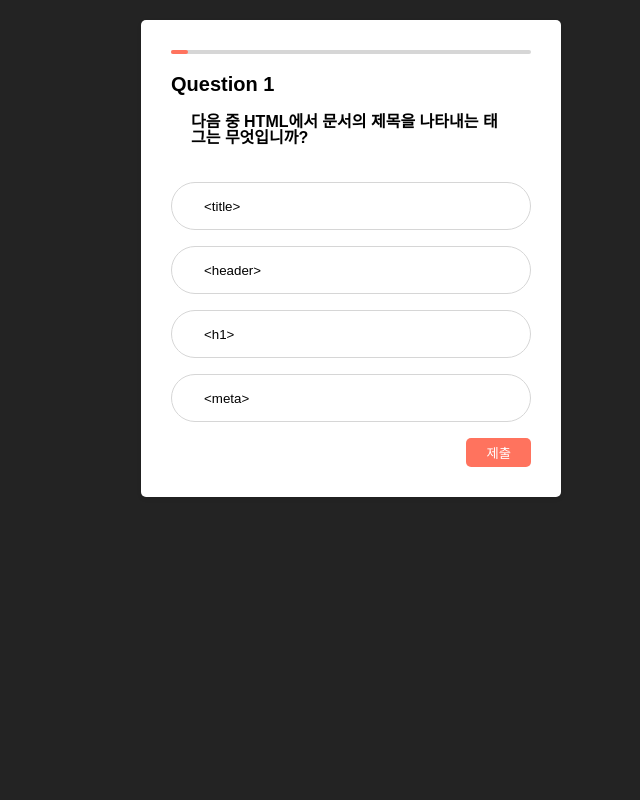
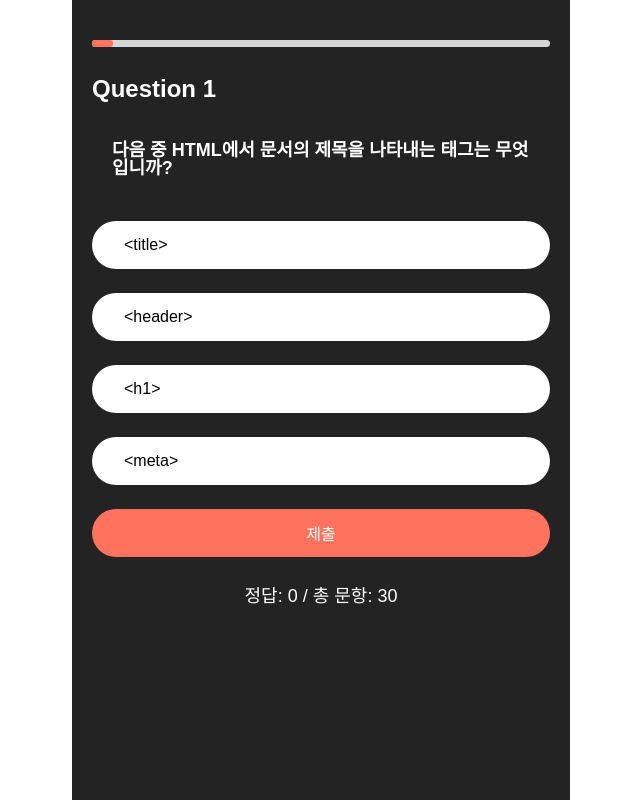
Before and after one commit to ssumanlife/FEPick, a React (Vite) app: page / in a window 1280 px wide. Both pictures are taken after a click on the button "HTML5". Shown: the whole page, without its empty margins (319-959 px from the left). Built offline with nearby package versions, Linux system fonts and the light colour scheme.

Commit message:
feat/quiz

```diff
--- a/package.json
+++ b/package.json
@@ -14,7 +14,8 @@
     "@emotion/styled": "^11.13.0",
     "react": "^18.3.1",
     "react-dom": "^18.3.1",
-    "react-router-dom": "^6.26.2"
+    "react-router-dom": "^6.26.2",
+    "zustand": "^5.0.0-rc.2"
   },
   "devDependencies": {
     "@eslint/js": "^9.9.0",
--- a/src/App.tsx
+++ b/src/App.tsx
@@ -12,5 +12,8 @@ function App() {
 
 export default App
 const wrapper = css`
-  width: 400px;
+  max-width: 498px;
+  min-height: 100vh;
+  margin: 0 auto;
+  background-color: #232323;
 `
--- a/src/Home.tsx
+++ /dev/null
@@ -1,27 +0,0 @@
-import { data } from "@/data/mockData"
-import Button from "@/components/Button"
-import { QuizCategory } from "@/types/quizType"
-import { css } from "@emotion/react"
-
-const Home = () => {
-  const category: QuizCategory[] = Object.keys(data) as QuizCategory[]
-
-  return (
-    <div>
-      <h1>DevQuiz</h1>
-      <Button>{category[1]}</Button>
-      <Button>{category[2]}</Button>
-      <Button>{category[0]}</Button>
-      <Button>{category[4]}</Button>
-      <Button>{category[3]}</Button>
-      <Button>{category[5]}</Button>
-    </div>
-  )
-}
-
-export default Home
-
-// const wrapper = css`
-//   max-width: 900px;
-//   background-color: orange;
-// `
--- a/src/components/Button.tsx
+++ b/src/components/Button.tsx
@@ -4,15 +4,16 @@ import { QuizCategory } from "@/types/quizType"
 
 interface ButtonProps {
   children: QuizCategory
+  bgColor: string
 }
-const Button = ({ children }: ButtonProps) => {
+const Button = ({ children, bgColor }: ButtonProps) => {
   const navigate = useNavigate()
 
   const handleCategoryClick = (category: string) => {
     navigate(`/${category}?questionId=1`)
   }
   return (
-    <button css={btn} onClick={() => handleCategoryClick(children)}>
+    <button css={btn(bgColor)} onClick={() => handleCategoryClick(children)}>
       {children}
     </button>
   )
@@ -20,12 +21,20 @@ const Button = ({ children }: ButtonProps) => {
 
 export default Button
 
-const btn = css`
-  width: 100%;
-  height: 80px;
-  background-color: #fff;
-  margin: 1.5rem 0;
+const btn = (bgColor: string) => css`
+  width: 90%;
+  height: 50px;
+  background-color: #${bgColor};
+  margin: 1.5em 0;
   border-radius: 1rem;
-  font-size: 2em;
+  font-size: 1em;
   font-weight: 700;
+  transition: all 0.2s ease-in-out;
+  :hover {
+    transform: scale(1.05);
+  }
+  ${bgColor === "000" &&
+  `
+    color: #fff;
+  `}
 `
--- a/src/components/Questions.tsx
+++ b/src/components/Questions.tsx
@@ -2,17 +2,20 @@ import { useState, useEffect } from "react"
 import { css } from "@emotion/react"
 import { useLocation, useNavigate, useParams } from "react-router-dom"
 import { QuestionData } from "@/types/quizType"
+import useNumOfCorrectStore from "@/stores/useNumOfCorrectStore"
 
 interface QuestionsProps {
   selectedQuestion: QuestionData
   setStop: (stop: boolean) => void
+  stop: boolean
 }
 
-const Questions = ({ selectedQuestion, setStop }: QuestionsProps) => {
+const Questions = ({ selectedQuestion, setStop, stop }: QuestionsProps) => {
   const [checkedIndex, setCheckedIndex] = useState<number | null>(null)
   const [checkedOption, setCheckedOption] = useState<string | null>(null)
   const [correctIndex, setCorrectIndex] = useState<number | null>(null)
   const [correct, setCorrect] = useState<boolean | null>(null)
+  const incrementCorrect = useNumOfCorrectStore((state) => state.incrementCorrect)
   const { category } = useParams()
   const location = useLocation()
   const navigate = useNavigate()
@@ -35,9 +38,11 @@ const Questions = ({ selectedQuestion, setStop }: QuestionsProps) => {
   }
 
   const handleSubmit = () => {
+    if (!checkedIndex) return
     if (checkedOption === selectedQuestion.answer) {
       setCorrect(true)
       setStop(true)
+      incrementCorrect()
     } else {
       setCorrect(false)
       setStop(true)
@@ -45,9 +50,18 @@ const Questions = ({ selectedQuestion, setStop }: QuestionsProps) => {
     }
   }
 
+  if (stop && correct === null) {
+    setCorrect(false)
+    setCorrectIndex(selectedQuestion.options.findIndex((o) => o === selectedQuestion.answer))
+  }
+
   const handleNext = () => {
     const nextId = Number(questionId) + 1
-    navigate(`/${category}?questionId=${nextId}`)
+    if (nextId === 31) {
+      navigate("/clearQuiz")
+    } else {
+      navigate(`/${category}?questionId=${nextId}`)
+    }
   }
 
   return (
@@ -65,8 +79,8 @@ const Questions = ({ selectedQuestion, setStop }: QuestionsProps) => {
         ))}
       </ul>
       <div css={{ display: "flex", justifyContent: "end" }}>
-        {correct ? (
-          <button css={[submitBtn, { marginLeft: "10px" }]} onClick={handleNext}>
+        {stop ? (
+          <button css={submitBtn} onClick={handleNext}>
             다음
           </button>
         ) : (
@@ -90,41 +104,49 @@ const itemWrapper = (
   display: flex;
   align-items: center;
   background: #fff;
-  border: 1px solid #d6d6d6;
   border-radius: 50px;
   height: 3rem;
   width: 100%;
   padding-left: 2rem;
-  margin: 1rem 0;
+  margin: 1.5rem 0;
+  font-size: 1rem;
   transition: all 0.2s ease-in-out;
   ${checkedIndex === index &&
   correct === null &&
   `
-    border: 2px solid #f75e43;
+    border: 3px solid #f75e43;
+    transform: scale(1.05);
   `}
   ${checkedIndex === index &&
   correct === true &&
   `
-    border: 1px solid #21c501;
+    background: #6ffd52;
+    transform: scale(1.05);
+    border: 3px solid #42ad2d;
   `}
   ${checkedIndex === index &&
   correct === false &&
   `
-    border: 1px solid #ff0000;
+    background: #d92727;
   `}
   ${correctIndex === index &&
   correct === false &&
   `
-    border: 1px solid #21c501;
+    background: #6ffd52;
+    transform: scale(1.05);
+    border: 3px solid #42ad2d;
   `}
 `
 
 const submitBtn = css`
+  width: 100%;
+  height: 3rem;
   background-color: #ff735e;
   color: #fff;
   border: none;
-  border-radius: 5px;
+  border-radius: 50px;
   padding: 5px 20px;
+  font-size: 1rem;
   cursor: pointer;
   &:hover {
     background-color: #f75e43;
--- a/src/components/Quiz.tsx
+++ b/src/components/Quiz.tsx
@@ -4,11 +4,14 @@ import { useLocation, useParams } from "react-router-dom"
 import Questions from "@/components/Questions"
 import { data } from "@/data/mockData"
 import { DataType } from "@/types/quizType"
+import useNumOfCorrectStore from "@/stores/useNumOfCorrectStore"
 
 const Quiz = () => {
   const [stop, setStop] = useState(false)
   const [startTime, setStartTime] = useState<number | null>(null)
   const [elapsedTime, setElapsedTime] = useState(0)
+  const [timeover, setTimeOver] = useState(false)
+  const numOfCorrect = useNumOfCorrectStore((state) => state.numOfCorrect)
   const { category } = useParams()
   const location = useLocation()
 
@@ -17,42 +20,57 @@ const Quiz = () => {
   useEffect(() => {
     setStartTime(performance.now())
     setStop(false)
+    setElapsedTime(0)
   }, [questionId])
 
   useEffect(() => {
-    if (stop) {
-      const currentTime = performance.now()
-      const timeElapsed = Math.min((currentTime - (startTime || 0)) / 1000, 60)
-      setElapsedTime(timeElapsed)
+    if (!stop) {
+      const interval = setInterval(() => {
+        const currentTime = performance.now()
+        const timeElapsed = Math.min((currentTime - (startTime || 0)) / 1000, 60)
+        setElapsedTime(timeElapsed)
+      }, 100)
+
+      return () => clearInterval(interval)
     }
   }, [stop, startTime])
 
-  const calcualteWidth = () => {
+  const calculateWidth = () => {
     const percent = (elapsedTime / 60) * 100
-    return (percent / 100) * 100
+    return percent
   }
 
-  let width = 0
-  if (stop) {
-    width = calcualteWidth()
-  }
+  const width = calculateWidth()
+
+  useEffect(() => {
+    if (width >= 100 && !stop) {
+      setStop(true)
+      setTimeOver(true)
+    }
+  }, [width, stop])
+
   if (!category) {
     return <p>해당 데이터가 존재하지 않습니다.</p>
   }
 
   const selectedQuestion = data[category as keyof DataType].find((q) => q.id === String(questionId))
+  const answersNum = data[category as keyof DataType].length
 
   if (!selectedQuestion) {
     return <p>해당 질문이 존재하지 않습니다.</p>
   }
   return (
-    <section css={pageWarapper}>
-      <div css={{ display: "flex" }}>
+    <section css={{ width: "100%" }}>
+      <div css={{ display: "flex", flexDirection: "column" }}>
         <div css={questionArea}>
           <div css={timeBar(stop, width)}> </div>
-          <h1 css={{ fontSize: "20px" }}>Question {selectedQuestion.id}</h1>
-          <h1 css={{ padding: "20px" }}>{selectedQuestion.question}</h1>
-          <Questions selectedQuestion={selectedQuestion} setStop={setStop} />
+          <h1 css={{ fontSize: "24px" }}>Question {selectedQuestion.id}</h1>
+          <h1 css={{ padding: "40px 20px 20px", fontSize: "18px" }}>{selectedQuestion.question}</h1>
+          <Questions selectedQuestion={selectedQuestion} setStop={setStop} stop={stop} />
+          <p>
+            정답: {numOfCorrect} / 총 문항: {answersNum}
+          </p>
+          {timeover ? <p>시간초과</p> : null}
         </div>
       </div>
     </section>
@@ -60,27 +78,26 @@ const Quiz = () => {
 }
 
 export default Quiz
-const pageWarapper = css`
+
+const questionArea = css`
   width: 100%;
-  display: flex;
-  flex-direction: column;
-  padding: 10px;
-  margin: 20px;
-  padding: 10px;
-  border-radius: 5px;
-  box-shadow: 0 2px 4px rgba(0, 0, 0, 0.1);
-  overflow: hidden;
-  background-color: #fff;
-  color: black;
+  box-sizing: border-box;
+  padding: 40px 20px;
+  & p {
+    display: flex;
+    justify-content: center;
+    margin-top: 30px;
+    font-size: 18px;
+  }
 `
 
 const timeBar = (stop: boolean | null, width: number) => css`
   position: relative;
   background: #d6d6d6;
   width: 100%;
-  height: 4px;
-  border-radius: 3px;
-  margin-bottom: 20px;
+  height: 7px;
+  border-radius: 50px;
+  margin-bottom: 30px;
   ${stop
     ? `
   ::after {
@@ -116,9 +133,3 @@ const timeBar = (stop: boolean | null, width: number) => css`
     }
   }
 `
-
-const questionArea = css`
-  width: 100%;
-  padding: 20px;
-  border-radius: 5px;
-`
--- a/src/index.css
+++ b/src/index.css
@@ -116,8 +116,6 @@ section {
 }
 body {
   line-height: 1;
-  display: flex;
-  justify-content: center;
 }
 menu,
 ol,
@@ -155,7 +153,7 @@ textarea {
 }
 
 body {
-  background-color: #232323;
+  background-color: #fff;
   color: #fff;
 }
 
--- /dev/null
+++ b/src/pages/Home.tsx
@@ -0,0 +1,30 @@
+import { data } from "@/data/mockData"
+import Button from "@/components/Button"
+import { QuizCategory } from "@/types/quizType"
+import { css } from "@emotion/react"
+
+const Home = () => {
+  const category: QuizCategory[] = Object.keys(data) as QuizCategory[]
+
+  return (
+    <div css={btnWrapper}>
+      <h1 css={{ marginTop: "2rem", fontSize: "1.5rem" }}>DevQuiz</h1>
+      <Button bgColor={"E34F26"}>{category[1]}</Button>
+      <Button bgColor={"1572B6"}>{category[2]}</Button>
+      <Button bgColor={"F7DF1E"}>{category[0]}</Button>
+      <Button bgColor={"3178C6"}>{category[4]}</Button>
+      <Button bgColor={"61DAFB"}>{category[3]}</Button>
+      <Button bgColor={"000"}>{category[5]}</Button>
+    </div>
+  )
+}
+
+export default Home
+
+const btnWrapper = css`
+  width: 100%;
+  display: flex;
+  flex-direction: column;
+  justify-content: center;
+  align-items: center;
+`
--- /dev/null
+++ b/src/pages/LastPage.tsx
@@ -0,0 +1,50 @@
+import { css } from "@emotion/react"
+import useNumOfCorrectStore from "@/stores/useNumOfCorrectStore"
+import { Link } from "react-router-dom"
+
+const LastPage = () => {
+  const numOfCorrect = useNumOfCorrectStore((state) => state.numOfCorrect)
+
+  return (
+    <div css={lastPage}>
+      <h1>고생하셨습니다!!</h1>
+      <p>👏👏👏👏👏</p>
+      {numOfCorrect === 30 ? <p>💯💯💯</p> : null}
+      <p>정답: {numOfCorrect} / 총 문항: 30</p>
+
+      <Link to={"/"} css={linkBtn}>
+        홈으로
+      </Link>
+    </div>
+  )
+}
+
+export default LastPage
+
+const lastPage = css`
+  width: 100%;
+  display: flex;
+  flex-direction: column;
+  justify-content: center;
+  align-items: center;
+  & h1 {
+    margin-top: 5rem;
+    font-size: 24px;
+  }
+  & p {
+    margin-top: 30px;
+    font-size: 24px;
+  }
+`
+
+const linkBtn = css`
+  width: 150px;
+  height: 30px;
+  margin-top: 50px;
+  background-color: #ff735e;
+  color: #fff;
+  border-radius: 50px;
+  display: flex;
+  justify-content: center;
+  align-items: center;
+`
--- /dev/null
+++ b/src/stores/useNumOfCorrectStore.ts
@@ -0,0 +1,17 @@
+import { create } from "zustand"
+
+interface State {
+  numOfCorrect: number
+}
+interface Action {
+  incrementCorrect: () => void
+  resetCorrect: () => void
+}
+
+const useNumOfCorrectStore = create<State & Action>((set) => ({
+  numOfCorrect: 0,
+  incrementCorrect: () => set((state) => ({ numOfCorrect: state.numOfCorrect + 1 })),
+  resetCorrect: () => set({ numOfCorrect: 0 }),
+}))
+
+export default useNumOfCorrectStore
```
Also changed, not shown: src/routes/router.tsx (+6 -1 lines), 1 other file (tests, documents, lock files or other folders).
